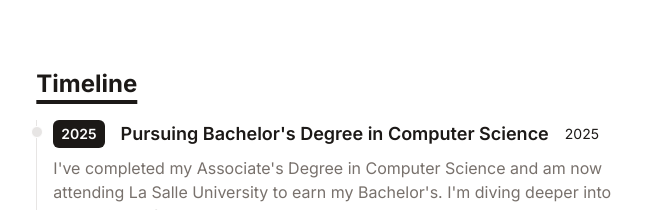
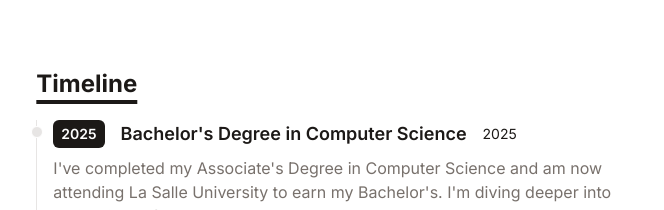
Before and after one commit to kenhendricks00/kenhendricks00.github.io, a React (Vite) app: page / in a window 1280 px wide. Shown: the part 1020-1230 px from the top of the page, without its empty margins (305-969 px from the left). Built offline with nearby package versions, Linux system fonts and the light colour scheme.

Commit message:
Update timeline.js

```diff
--- a/src/data/timeline.js
+++ b/src/data/timeline.js
@@ -1,7 +1,7 @@
 export default [
     {
         year: '2025',
-        title: "Pursuing Bachelor's Degree in Computer Science",
+        title: "Bachelor's Degree in Computer Science",
         duration: 'currently',
         details:
             "I've completed my Associate's Degree in Computer Science and am now attending La Salle University to earn my Bachelor's. I'm diving deeper into topics like software engineering, algorithms, data structures, and cybersecurity while continuing to hone my programming skills and personal projects.",
```
